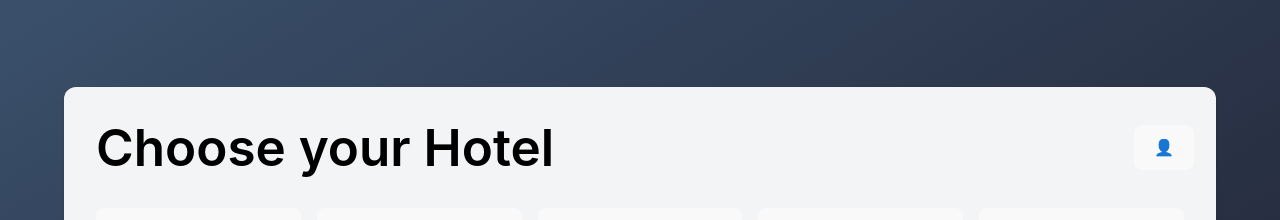
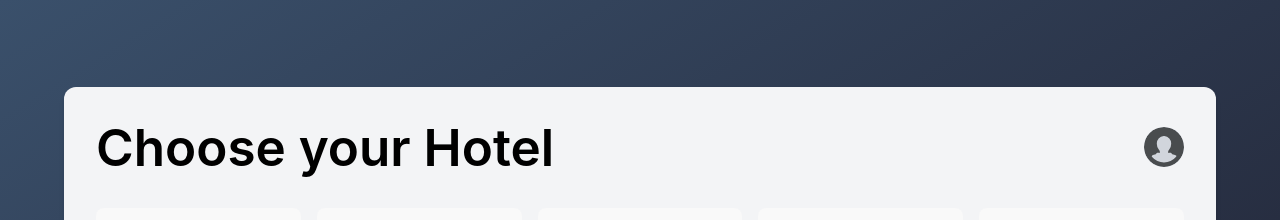
Before and after one commit to YM2992/StayMatch, a React (Vite) app in the folder Frontend/: page /filter in a window 1280 px wide. Shown: the top 220 px of the page. Built offline with nearby package versions, Linux system fonts and the light colour scheme.

Commit message:
profile button leads to profile page

```diff
--- a/Frontend/src/pages/Filter.jsx
+++ b/Frontend/src/pages/Filter.jsx
@@ -1,5 +1,7 @@
 import { useState } from "react";
 import { toast } from "react-hot-toast";
+import profileIcon from "../assets/profile-icon.svg";
+import { Link } from "react-router-dom";
 
 // MOCK API DATA
 const MOCK_API_DATA = {
@@ -81,9 +83,15 @@ export default function Filter() {
             Choose your Hotel
           </h1>
           <div className="w-10 h-10 bg-gray-300 rounded-full flex items-center justify-center">
-            <button>
-              <span>👤</span>
-            </button>
+          <Link to="/profile">
+            <div className="w-10 h-10 bg-gray-300 rounded-full overflow-hidden">
+              <img
+                src={profileIcon}
+                alt="Profile"
+                className="w-full h-full object-cover"
+              />
+            </div>
+          </Link>
           </div>
         </div>
 
```
